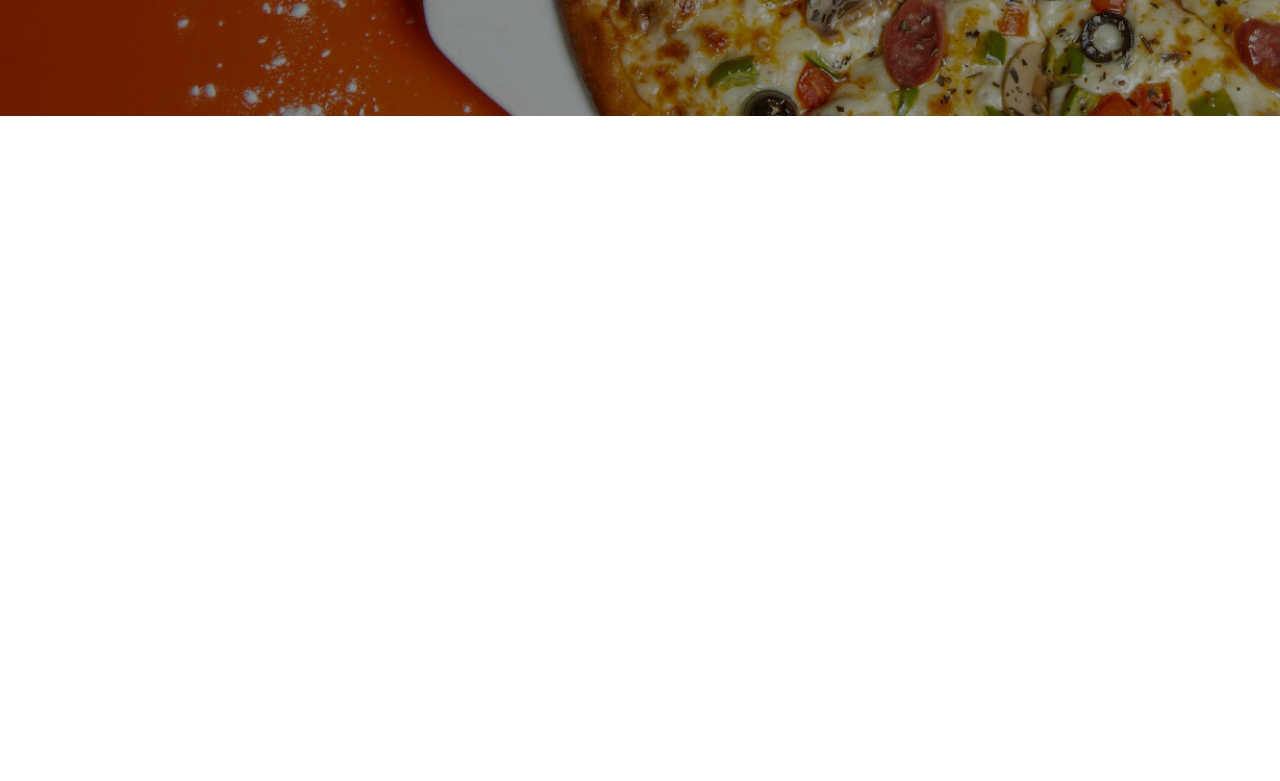
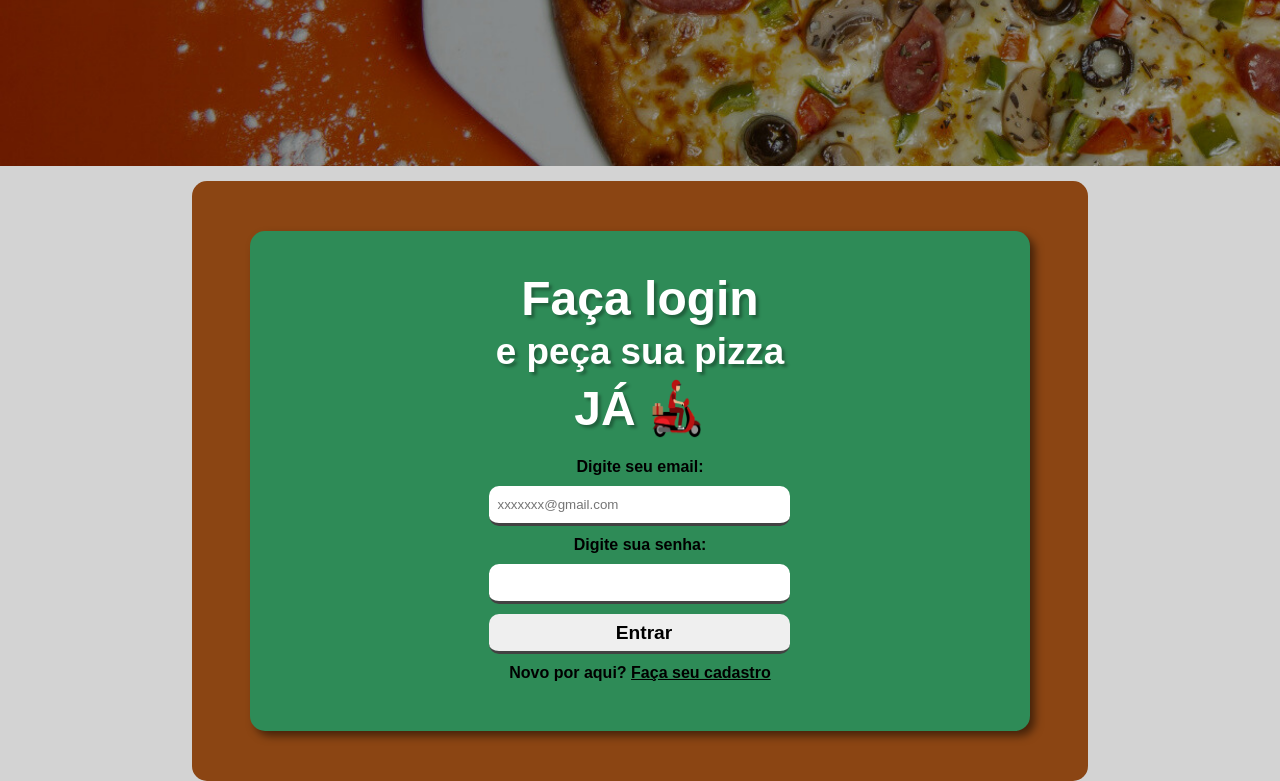
Before and after one commit to leonardotrojan/projeto-pizzaria, a plain HTML site: page index.html in a window 1280 px wide. Shown: the part 444-1225 px from the top of the page. Before the commit the page ends 800 px from the top, so only its background shows below. Drawn offline with nearby package versions, Linux system fonts and the light colour scheme; a web font is replaced by a local one.

Commit message:
seção login inicial feita
html e css do header e da seção de login da página inicial estão concluídos

```diff
--- a/estilos/style.css
+++ b/estilos/style.css
@@ -1,5 +1,13 @@
 @charset "UTF-8";
 @import url('https://fonts.googleapis.com/css2?family=Playwrite+CA:wght@100..400&display=swap');
+
+:root {
+    --cor1: #F5DEB3;
+    --cor2: #8B4513;
+    --cor3: #B22222;
+    --cor4: #FFD700;
+    --cor5: #2E8B57;
+}
 
 * {
     margin: 0px;
@@ -35,10 +43,11 @@ nav#navBar > p {
 
 nav#navBar > p:hover {
     background-color: lightgray;
+    cursor: pointer;
 }
 
 header {
-    height: 500px;
+    height: 550px;
     background: black url(../imagens/background-header.jpg) left center no-repeat;
     background-size: 2000px;
     padding-left: 20px;
@@ -56,3 +65,156 @@ header > p {
     color: #fff;
     font-size: 2.5em;
 }
+
+main {
+    padding-top: 15px;
+    width: 100%;
+    background-color: lightgray;
+}
+
+section#login {
+    width: 70%;
+    margin: auto;
+    background-color: var(--cor2);
+    height: 600px;
+    padding: 50px 0px;
+    border-radius: 15px;
+}
+
+section#login > article {
+    background-color: #2E8B57;
+    width: 87%;
+    height: 500px;
+    margin: auto;
+    border-radius: 15px;
+    padding: 20px;
+    padding-top: 40px;
+    box-shadow: 5px 5px 8px rgba(0, 0, 0, 0.5);
+}
+
+article#loginArt > div#text {
+    width: 100%;
+    text-align: center;
+}
+
+div#text img {
+    height: 60px;
+    width: 60px;
+    display: inline-block;
+    margin: 5px;
+    padding-left: 10px;
+}
+
+section#login span {
+    text-shadow: 3px 3px 3px rgba(0, 0, 0, 0.301);
+}
+
+span#dologin {
+    display: inline-block;
+    font-size: 3em;
+    font-family: Arial, Helvetica, sans-serif;
+    color: #fff;
+    font-weight: bolder;
+    margin-bottom: 5px;
+}
+
+span#peca {
+    font-size: 2.3em;
+    font-family: Arial, Helvetica, sans-serif;
+    font-weight: bold;
+    color: #fff;
+}
+
+span#ja {
+    display: inline-block;
+    font-size: 3em;
+    font-family: Arial, Helvetica, sans-serif;
+    font-weight: bolder;
+    color: #fff;
+    padding-top: -10px;
+}
+
+div#text img {
+    vertical-align: middle; /* ou bottom/top conforme precisar */
+}
+span#ja {
+    vertical-align: middle; /* mantém alinhamento mas não depende da img */
+}
+
+form {
+    width: 301px;
+    text-align: center; /* centraliza os elementos inline dentro do form */
+    margin: 0 auto;
+    padding-top: 15px;
+}
+
+label, input {
+    display: block;     /* cada elemento ocupa uma linha */
+    width: 100%;   /* centraliza horizontalmente */
+    margin-bottom: 10px; /* espaço entre label e input */
+}
+
+input {
+    height: 40px;
+    border: 0px;
+    border-bottom: 3px solid rgb(66, 66, 66);
+    border-radius: 10px;
+    padding-left: 8px;
+}
+
+label {
+    font-family: Arial, Helvetica, sans-serif;
+    font-weight: bold;
+}
+
+input#submit {
+    font-family: Arial, Helvetica, sans-serif;
+    font-size: 1.2em;
+    font-weight: bold;
+    transition: 0.5s;
+}
+
+input#submit:hover {
+    cursor: pointer;
+    background-color: #6d3209;
+    color: #fff;
+    transform: scale(1.05);
+}
+
+section#login p {
+    font-family: Arial, Helvetica, sans-serif;
+    font-weight: bold;
+}
+
+section#login a {
+    font-family: Arial, Helvetica, sans-serif;
+    font-weight: bold;
+    color: #000000;
+}
+
+section#login > article#loginFeito {
+    background-color: #2E8B57;
+    width: 87%;
+    height: 300px;
+    margin: auto;
+    border-radius: 15px;
+    padding: 20px;
+    padding-top: 40px;
+    box-shadow: 5px 5px 8px rgba(0, 0, 0, 0.5);
+}
+
+article#loginFeito > p {
+    text-align: center;
+    font-size: 3em;
+    font-family: Arial, Helvetica, sans-serif;
+    color: #fff;
+    padding: 20px 70px;
+}
+
+.hide {
+    display: none;
+}
+
+.show {
+    display: block;
+}
--- a/index.html
+++ b/index.html
@@ -5,6 +5,7 @@
     <meta name="viewport" content="width=device-width, initial-scale=1.0">
     <title>Pizzaria</title>
     <link rel="stylesheet" href="estilos/style.css">
+    <script src="https://cdnjs.cloudflare.com/ajax/libs/inputmask/5.0.8/inputmask.min.js" defer></script>
 </head>
 <body>
     <nav id="navBar">
@@ -20,7 +21,23 @@
     </header>
     <main>
         <section id="login">
-
+            <article id="loginArt" class="show">
+                <div id="text">
+                    <p><span id="dologin">Faça login</span><br><span id="peca">e peça sua pizza</span><br><span id="ja">JÁ</span><img src="imagens/icone-motoboy.png" alt="motoboy"></p>
+                </div>
+                <form action="login.php" method="post">
+                    <label for="email">Digite seu email:</label>
+                    <input type="email" name="email" id="email" placeholder="xxxxxxx@gmail.com" required>
+                    <label for="senha">Digite sua senha:</label>
+                    <input type="password" name="senha" id="senha">
+                    <input type="submit" id="submit" value="Entrar">
+                    <p>Novo por aqui? <a href="login/cadastro.html">Faça seu cadastro</a></p>
+                </form>
+            </article>
+            <article id="loginFeito" class="hide">
+                <p>Você já está conectado em sua conta! Aproveite e faça o seu pedido 😋</p>
+            </article>
+        </main>
         </section>
         <section id="tamanhos">
 
@@ -31,7 +48,6 @@
         <section id="bebidas">
 
         </section>
-    </main>
     <footer>
 
     </footer>
```
Also changed, not shown: imagens/icone-motoboy.png (added).
